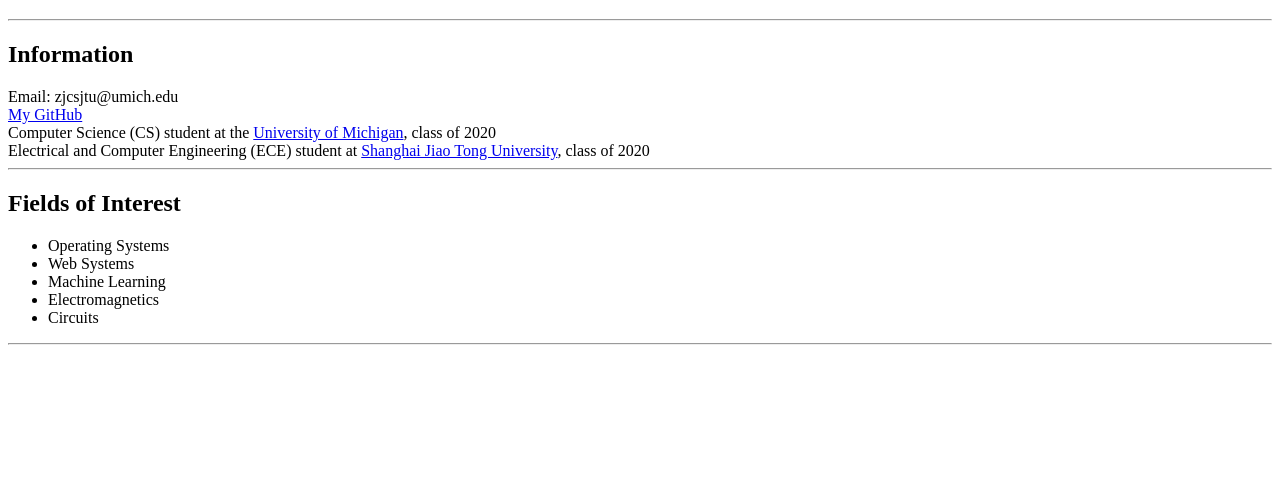
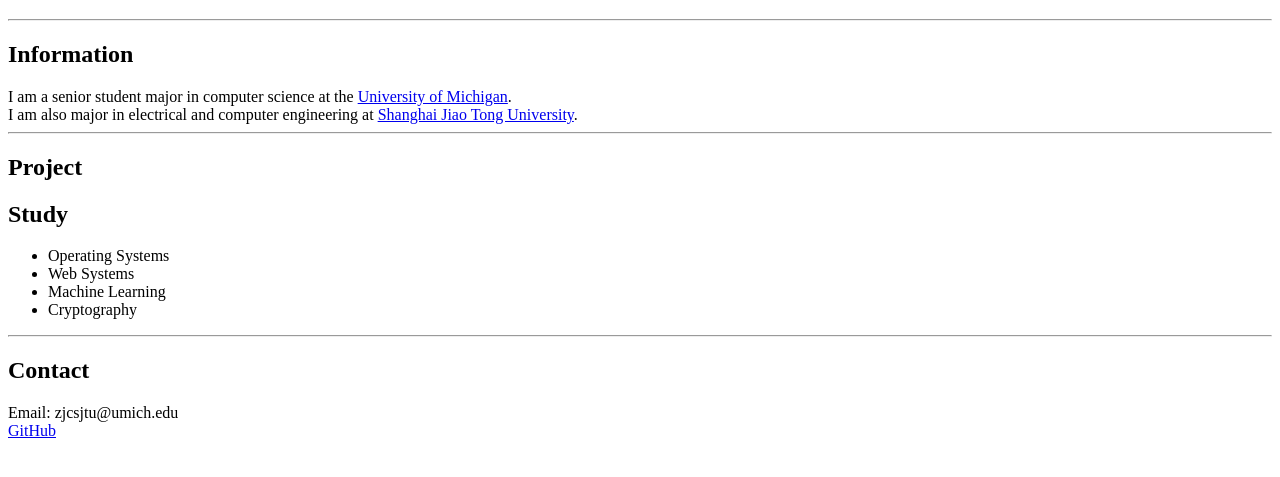
Before and after one commit to ZJCSJTU/ZJCSJTU.github.io, a plain HTML site: page index.html in a window 1280 px wide. Shown: the part 61-538 px from the top of the page. Drawn offline with Linux system fonts and the light colour scheme.

Commit message:
Minor update

```diff
--- a/index.html
+++ b/index.html
@@ -8,29 +8,26 @@
 
 <body>
 
-    <h1>
-        Jiangchen Zhu
-    </h1>
+    <h1>Jiangchen Zhu</h1>
     <hr>
 
-    <h2>
-        Information
-    </h2>
-    Email: zjcsjtu@umich.edu<br>
-    <a href="https://github.com/ZJCSJTU">My GitHub</a> <br>
-    Computer Science (CS) student at the <a href="https://umich.edu/">University of Michigan</a>, class of 2020<br>
-    Electrical and Computer Engineering (ECE) student at <a href="https://www.sjtu.edu.cn/"> Shanghai Jiao Tong University</a>, class of 2020<br>
+    <h2>Information</h2>
+    I am a senior student major in computer science at the <a href="https://umich.edu/">University of Michigan</a>. <br>
+    I am also major in electrical and computer engineering at <a href="https://www.sjtu.edu.cn/"> Shanghai Jiao Tong University</a>. <br>
     <hr>
 
-    <h2>
-        Fields of Interest
-    </h2>
+    <h2>Project</h2>
+
+    <h2>Study</h2>
     <ul>
         <li>Operating Systems
         <li>Web Systems
         <li>Machine Learning
-        <li>Electromagnetics
-        <li>Circuits
+        <li>Cryptography
     </ul>
     <hr>
+
+    <h2>Contact</h2>
+    Email: zjcsjtu@umich.edu<br>
+    <a href="https://github.com/ZJCSJTU">GitHub</a> <br>
 </body>
```
